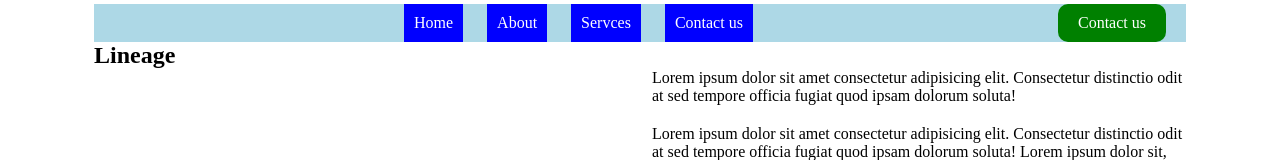
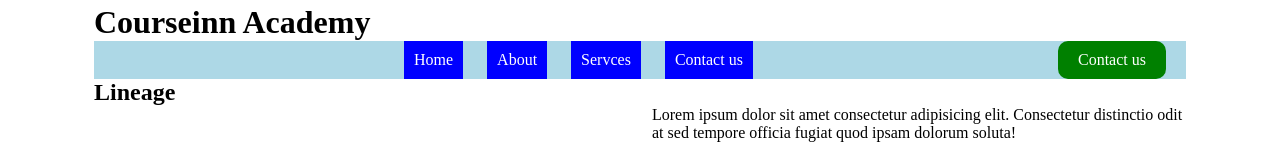
Before and after one commit to senthildevel/evng_batch_feb_2024_live, a plain HTML site: page index.html in a window 1280 px wide. Shown: the top 160 px of the page. Drawn offline with Linux system fonts and the light colour scheme.

Commit message:
Updated index file and added title

```diff
--- a/css-flex-ex.html
+++ b/index.html
@@ -3,7 +3,7 @@
   <head>
     <meta charset="UTF-8" />
     <meta name="viewport" content="width=device-width, initial-scale=1.0" />
-    <title>Document</title>
+    <title>My First website - Live</title>
 
     <style>
       *,
@@ -106,6 +106,7 @@
   </head>
   <body>
     <div class="container">
+      <h1>Courseinn Academy</h1>
       <div class="header">
         <div class="logo">
           <img src="/images/logo.png" alt="" />
```
